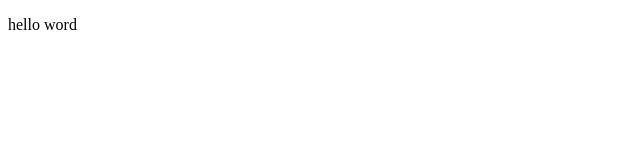
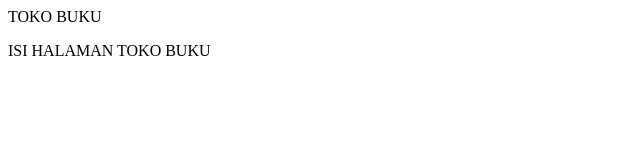
Before and after one commit to sujokoabdul/coba_git, a plain HTML site: page index.html in a window 1280 px wide. Shown: the whole page, without its empty margins (0-640 px from the left). Drawn offline with Linux system fonts and the light colour scheme.

Commit message:
mengubah file index.html ke dalam git

```diff
--- a/index.html
+++ b/index.html
@@ -6,6 +6,7 @@
     <title>Toko Buku</title>
 </head>
 <body>
-    <p>hello word</p>
+    <h!>TOKO BUKU</h>
+    <p>ISI HALAMAN TOKO BUKU</p>
 </body>
 </html>
```
